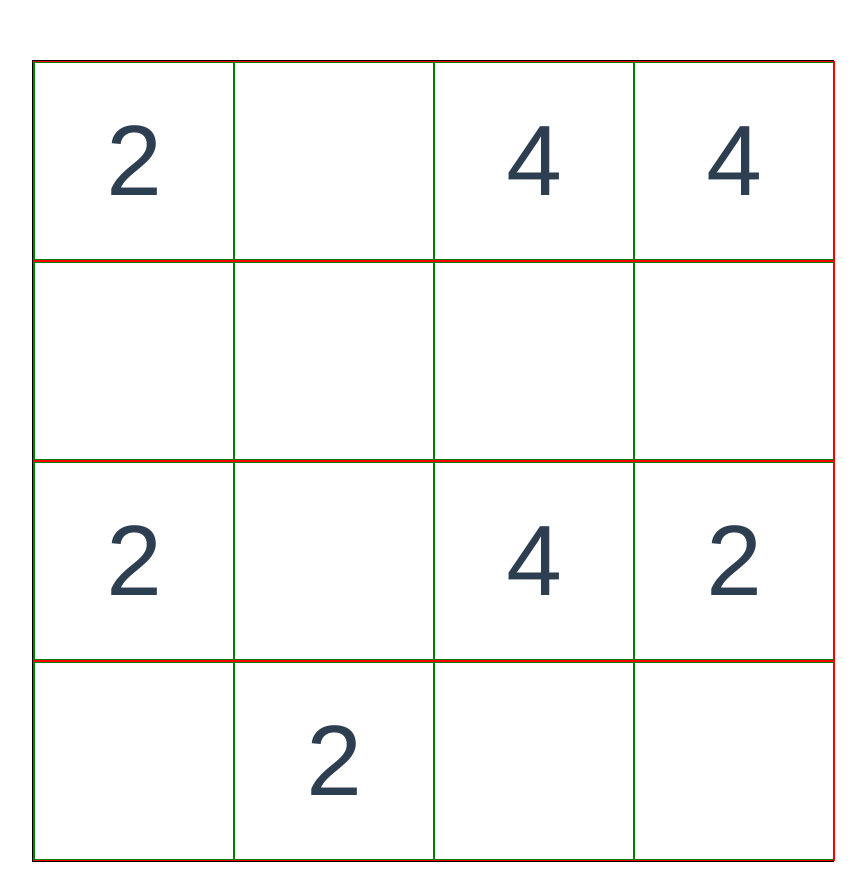
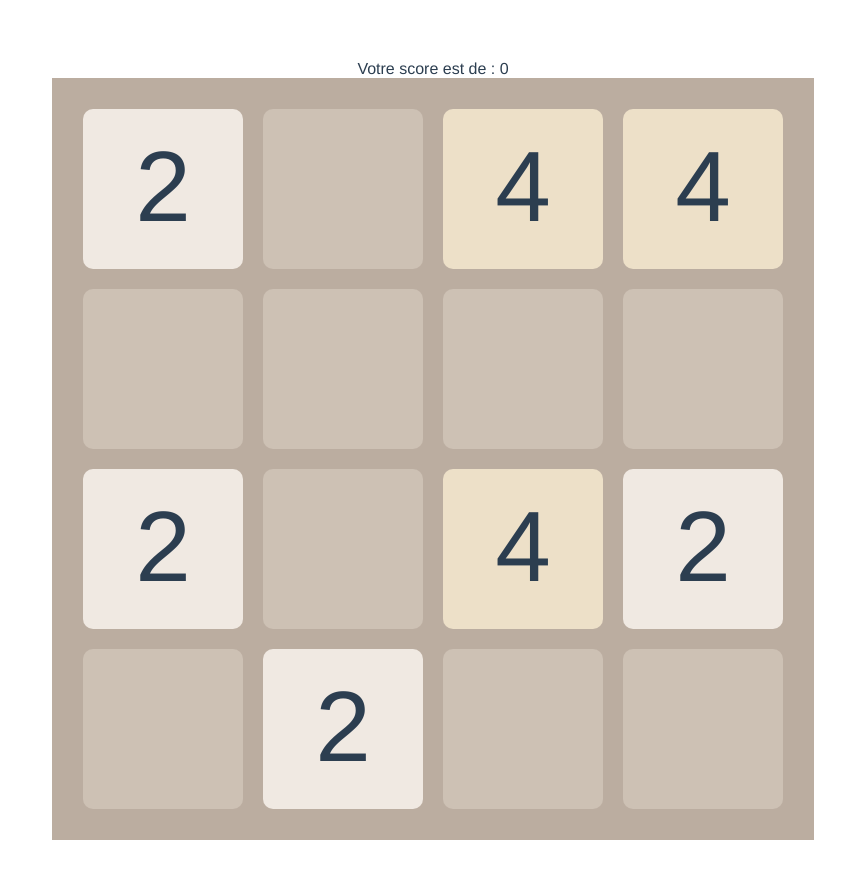
Before and after one commit to steven-haddad/2048, a Vue app: page / in a window 1280 px wide. Shown: the whole page, without its empty margins (207-1073 px from the left). After the commit the page ends 848 px from the top, so only its background shows below. Built offline with nearby package versions, Linux system fonts and the light colour scheme.

Commit message:
visual modifications and score

```diff
--- a/src/components/Game.vue
+++ b/src/components/Game.vue
@@ -1,5 +1,11 @@
 <template>
-  <div id="board"></div>
+  <div id="root">
+    <div id="scoreUser">
+      Votre score est de : {{score}}
+    </div>
+    <div id="board"></div>
+  </div>
+
 </template>
 
 <script>
@@ -17,10 +23,26 @@ const initBoard = () => {
 
     line.forEach((column, cIndex) => {
       const number = column === 0 ? '' : column
-      const columnNumber =  number
       const span = document.createElement('SPAN')
 
-      span.innerText = columnNumber
+      span.innerText = number
+      if(number == ''){
+        span.style.backgroundColor = 'rgb(205,193,180)'
+      }
+      else if(number == 2){
+        span.style.backgroundColor = 'rgb(240, 233, 226)'
+      }
+      else if(number == 4){
+        span.style.backgroundColor = 'rgb(237, 224, 200)'
+      }
+      else if(number == 8){
+        span.style.backgroundColor = 'rgb(242, 177, 121)'
+        span.style.color = 'white'
+      }
+      else if(number == 16){
+        span.style.backgroundColor = 'rgb(254, 149, 99)'
+        span.style.color = 'white'
+      }
       div.appendChild(span)
     })
   })
@@ -30,6 +52,7 @@ export default {
   name: 'Game',
   data () {
     return {
+      score: 0,
       msg: 'Welcome to Your Vue.js App'
     }
   },
@@ -62,22 +85,19 @@ a {
 }
 
 #board{
-  width: 800px;
-  height: 800px;
-  border: solid 1px black;
-  margin: auto;
-}
-div#board > div{
-  width: 100%;
-  height: 24.75%;
-  border: solid 1px red;
+  border: solid 1px rgb(187, 173, 160);
+  padding: 20px;
+  display: inline-block;
+  background-color: rgb(187, 173, 160);
 }
 div#board > div > span{
-  width: 24.75%;
-  height: 79%;
-  border: solid 1px green;
+  width: 160px;
+  height: 140px;
   font-size: 100px;
-  float: left;
-  padding-top: 5%;
+  display: inline-block;
+  padding-top: 20px;
+  vertical-align: top;
+  margin: 10px;
+  border-radius: 10px;
 }
 </style>
```
